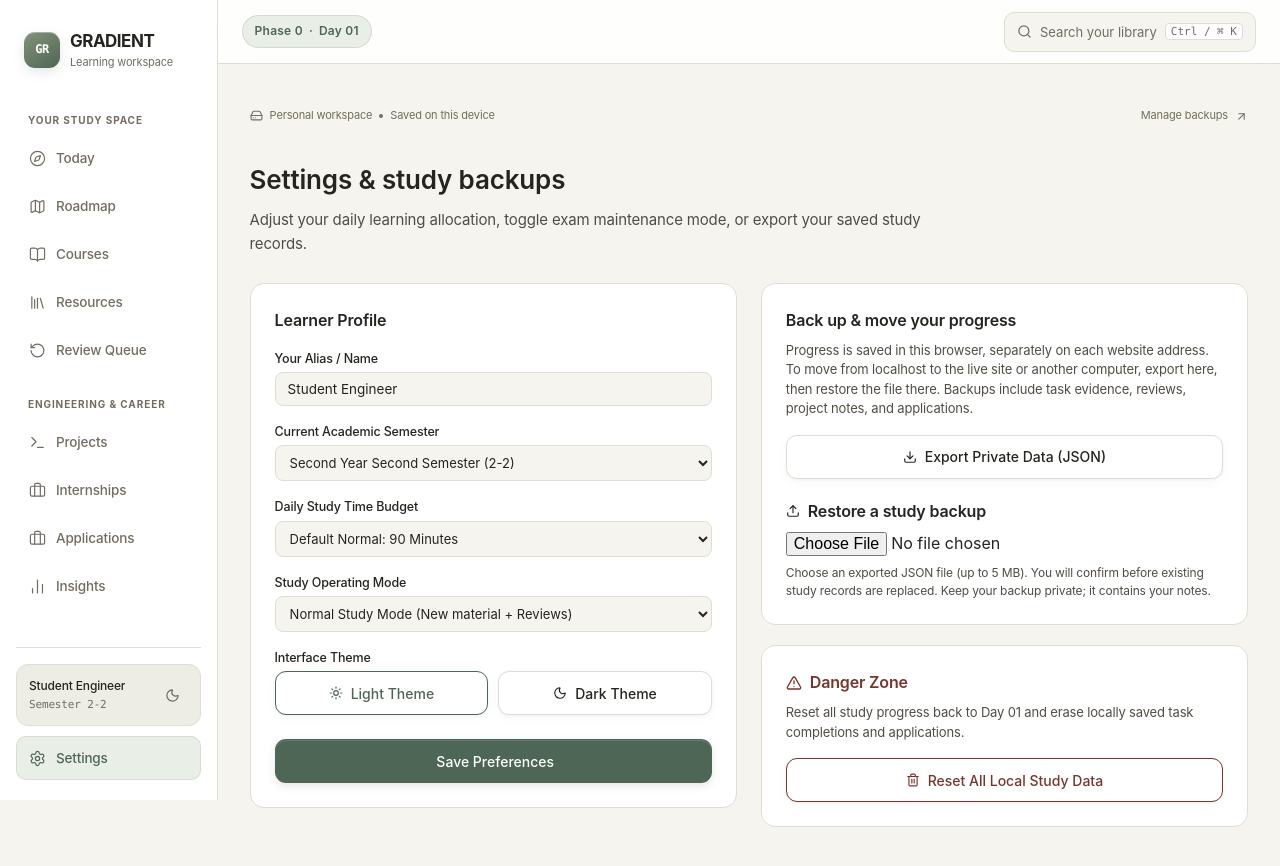
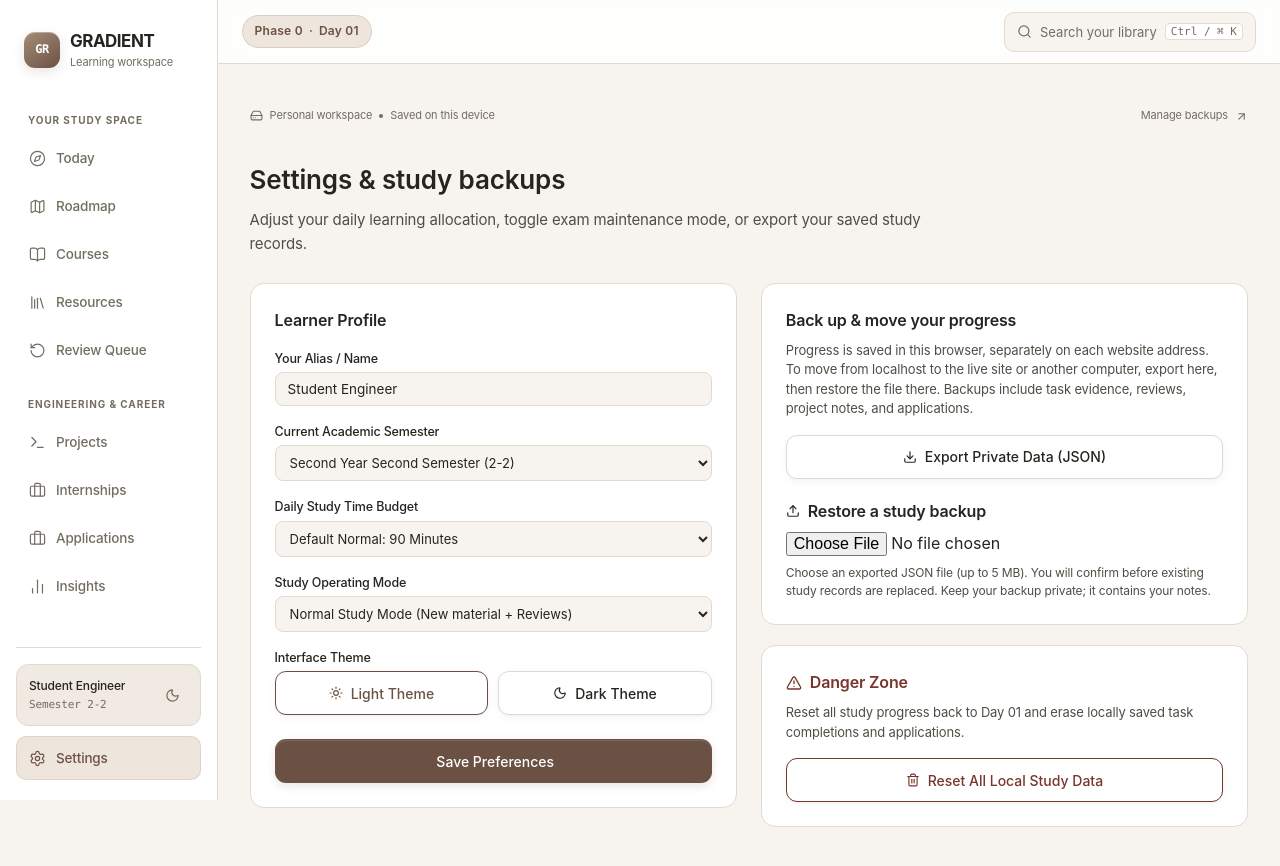
Before and after one commit to Charan610/Gradient, a Next.js app: page /app/settings in a window 1280 px wide. Shown: the top 866 px of the page. Built offline with nearby package versions, Linux system fonts and the light colour scheme.

Commit message:
style: use understated espresso ivory and champagne palette

```diff
--- a/src/app/layout.tsx
+++ b/src/app/layout.tsx
@@ -23,8 +23,8 @@ export const viewport: Viewport = {
   initialScale: 1,
   maximumScale: 5,
   themeColor: [
-    { media: '(prefers-color-scheme: light)', color: '#F5F4EE' },
-    { media: '(prefers-color-scheme: dark)', color: '#151B17' }
+    { media: '(prefers-color-scheme: light)', color: '#F7F4EF' },
+    { media: '(prefers-color-scheme: dark)', color: '#1B1816' }
   ]
 };
 
--- a/src/components/courses/Courses.module.scss
+++ b/src/components/courses/Courses.module.scss
@@ -34,9 +34,9 @@
 @media(max-width:600px) { .search { flex-basis:100%; } .filters { width:100%; button { flex:1; padding:8px; } } .lesson { padding:16px 12px; gap:10px; } .topicBody { padding-left:22px; } .heading { margin-bottom:22px; } }
 @media(prefers-reduced-motion:reduce) { .card { transition:none; } }
 
-.featured { background: radial-gradient(ellipse at 0% 100%, #a89e6426, transparent 60%), var(--hero-bg); color: var(--hero-text); border: 1px solid #ffffff15; box-shadow: 0 12px 30px #30281c0d; border-radius: 22px; }
-.featuredProgress { background: #ffffff06; border-color: #ffffff15; progress { accent-color: #C9C5A0; } }
-.featuredActions a:first-child { background: #FFFCF5; color: #25372E; border-radius: 10px; transition: transform 220ms var(--ease-out), box-shadow 180ms ease; &:hover { transform: translateY(-2px); box-shadow: 0 4px 16px #00000020; } }
+.featured { background: radial-gradient(ellipse at 0% 100%, #b49a7d20, transparent 60%), var(--hero-bg); color: var(--hero-text); border: 1px solid #ffffff15; box-shadow: 0 12px 30px #30281c0d; border-radius: 22px; }
+.featuredProgress { background: #ffffff06; border-color: #ffffff15; progress { accent-color: #D7C4A7; } }
+.featuredActions a:first-child { background: #FFFCF5; color: #302722; border-radius: 10px; transition: transform 220ms var(--ease-out), box-shadow 180ms ease; &:hover { transform: translateY(-2px); box-shadow: 0 4px 16px #00000020; } }
 .filters { border: 1px solid var(--hairline); padding: 5px; button { transition: color 180ms ease, background-color 180ms ease, box-shadow 180ms ease; &[aria-pressed='true'] { color: var(--accent); } } }
 .search { transition: border-color 180ms ease, box-shadow 180ms ease; &:focus-within { border-color: var(--accent); box-shadow: 0 0 0 3px color-mix(in srgb, var(--accent) 12%, transparent); } }
 .card { border-radius: 20px; box-shadow: var(--shadow-subtle); animation: workspace-enter 450ms var(--ease-out) backwards; transition: transform 300ms var(--ease-out), border-color 200ms ease, box-shadow 300ms ease; @for $i from 1 through 6 { &:nth-child(#{$i}) { animation-delay: #{$i * 35}ms; } } }
--- a/src/components/layout/SidebarNavigation.module.scss
+++ b/src/components/layout/SidebarNavigation.module.scss
@@ -157,7 +157,7 @@
 
 .sidebar { background: var(--surface); }
 .brand { gap: 10px; padding: 8px; margin-bottom: 30px; }
-.logoGlyph { width: 36px; height: 36px; border-radius: 11px; background: linear-gradient(145deg, #84937A, #4D6655); color: #fff; box-shadow: 0 4px 12px #324b3620, inset 0 1px 0 #ffffff55; font-size: 12px; }
+.logoGlyph { width: 36px; height: 36px; border-radius: 11px; background: linear-gradient(145deg, #A48D78, #6B5144); color: #fff; box-shadow: 0 4px 12px #4b362820, inset 0 1px 0 #ffffff55; font-size: 12px; }
 .brandName { letter-spacing: -.03em; font-size: 17px; font-weight: 750; }
 .brandSub { font-family: inherit; font-size: 11px; }
 .sectionLabel { font-family: inherit; font-size: 10px; font-weight: 650; letter-spacing: .09em; }
--- a/src/components/today/DayHero.module.scss
+++ b/src/components/today/DayHero.module.scss
@@ -90,8 +90,8 @@
   font-family: $font-mono;
 }
 
-.heroCard { background: radial-gradient(ellipse at 100% 0%, #a89e6426, transparent 65%), var(--hero-bg); color: var(--hero-text); border-color: #ffffff12; border-radius: 22px; padding: clamp(24px, 3vw, 36px); min-height: 280px; box-shadow: 0 8px 24px #30281c12; > :not(.heroArt) { position: relative; z-index: 1; } }
-.eyebrow { color: #D4CCAA; font-family: inherit; font-size: 10px; letter-spacing: .1em; }
+.heroCard { background: radial-gradient(ellipse at 100% 0%, #b49a7d20, transparent 65%), var(--hero-bg); color: var(--hero-text); border-color: #ffffff12; border-radius: 22px; padding: clamp(24px, 3vw, 36px); min-height: 280px; box-shadow: 0 8px 24px #30281c12; > :not(.heroArt) { position: relative; z-index: 1; } }
+.eyebrow { color: #DBCAAF; font-family: inherit; font-size: 10px; letter-spacing: .1em; }
 .modeBadge { color: var(--hero-muted); background: #ffffff0c; border-color: #ffffff24; border-radius: 20px; font-family: inherit; padding: 5px 10px; }
 .title { color: var(--hero-text); font-size: clamp(24px, 2.4vw, 34px); line-height: 1.2; max-width: 24ch; font-weight: 600; margin-top: 20px; letter-spacing: -.04em; }
 .goal { color: var(--hero-muted); font-size: 14px; max-width: 58ch; margin-top: 14px; line-height: 1.75; }
--- a/src/components/today/TaskRow.module.scss
+++ b/src/components/today/TaskRow.module.scss
@@ -139,7 +139,7 @@
   font-family: $font-mono;
 }
 
-.taskRow { border-radius: 12px; padding: 18px; transition: border-color 180ms ease, background-color 220ms ease, box-shadow 220ms ease; &:hover { border-color: color-mix(in srgb, var(--accent) 35%, var(--hairline)); box-shadow: 0 3px 12px #25372E06; } &.completed { background: color-mix(in srgb, var(--accent-soft) 40%, var(--surface)); border-color: color-mix(in srgb, var(--accent) 18%, var(--hairline)); } }
+.taskRow { border-radius: 12px; padding: 18px; transition: border-color 180ms ease, background-color 220ms ease, box-shadow 220ms ease; &:hover { border-color: color-mix(in srgb, var(--accent) 35%, var(--hairline)); box-shadow: 0 3px 12px #30272206; } &.completed { background: color-mix(in srgb, var(--accent-soft) 40%, var(--surface)); border-color: color-mix(in srgb, var(--accent) 18%, var(--hairline)); } }
 .checkbox { width: 26px; height: 26px; border-radius: 8px; position: relative; &::before { content: ''; position: absolute; inset: -9px; } &.checked svg { animation: check-pop 220ms var(--ease-out); } &:active { transform: scale(.92); } }
 .kindBadge { font-family: inherit; font-weight: 600; font-size: 10px; border-radius: 5px; color: var(--accent); background: var(--accent-soft); }
 .textBlock { min-width: 0; }
--- a/src/styles/_tokens.scss
+++ b/src/styles/_tokens.scss
@@ -1,7 +1,7 @@
 // ==============================================================================
 // FOUNDATION SCSS DESIGN SYSTEM: Design Tokens
 // Editorial Productivity / Quiet Technical Luxury
-// Warm stone / forest green / muted champagne accents
+// Soft ivory / espresso / taupe / muted champagne accents
 // ==============================================================================
 
 // Static Breakpoints
--- a/src/styles/globals.scss
+++ b/src/styles/globals.scss
@@ -7,23 +7,23 @@
 :root,
 [data-theme='light'] {
   color-scheme: light;
-  --brand-fill: #4D6655;
-  --hero-bg: #25372E;
+  --brand-fill: #6B5144;
+  --hero-bg: #302722;
   --hero-text: #FFFCF5;
   --hero-muted: #D5D0C2;
   --ease-out: cubic-bezier(.22, 1, .36, 1);
-  --canvas: #F5F4EE;
+  --canvas: #F7F4EF;
   --surface: #FFFFFF;
-  --surface-soft: #EEEDE5;
-  --surface-hover: #E6E5DB;
+  --surface-soft: #F0EAE2;
+  --surface-hover: #E9E0D5;
   --ink: #26241F;
   --ink-secondary: #514D45;
   --muted: #736D61;
-  --hairline: #DDDFD3;
+  --hairline: #E3DACE;
   --hairline-subtle: #EEEBE4;
-  --accent: #4D6655;
-  --accent-soft: #E9EEE6;
-  --accent-hover: #3D5345;
+  --accent: #6B5144;
+  --accent-soft: #EEE5DC;
+  --accent-hover: #564035;
   --warning: #80674D;
   --warning-soft: #F5EFE8;
   --danger: #78352C;
@@ -34,18 +34,18 @@
 
 [data-theme='dark'] {
   color-scheme: dark;
-  --canvas: #151B17;
-  --surface: #1E2721;
-  --surface-soft: #29342B;
-  --surface-hover: #344036;
+  --canvas: #1B1816;
+  --surface: #26211E;
+  --surface-soft: #332B26;
+  --surface-hover: #40352E;
   --ink: #F3F0E8;
   --ink-secondary: #D4CEBF;
   --muted: #B1A897;
-  --hairline: #3B473D;
-  --hairline-subtle: #2D382F;
-  --accent: #B6C6A7;
-  --accent-soft: #29382C;
-  --accent-hover: #CBD6BF;
+  --hairline: #4A3E34;
+  --hairline-subtle: #382F29;
+  --accent: #D5BEA6;
+  --accent-soft: #3A2F28;
+  --accent-hover: #E6D4BF;
   --warning: #BCA384;
   --warning-soft: #2E261E;
   --danger: #D47E72;
@@ -112,7 +112,7 @@ select {
   gap: 10px;
   background: var(--brand-fill);
   color: #fff !important;
-  box-shadow: 0 3px 8px #324b3620, inset 0 1px 0 #ffffff24;
+  box-shadow: 0 3px 8px #4b362820, inset 0 1px 0 #ffffff24;
   font-size: 14px;
   font-weight: 500;
   padding: 8px 12px 8px 16px;
@@ -137,8 +137,8 @@ select {
 
   &:hover {
     transform: translateY(-1px);
-    background-color: #3D5345;
-    box-shadow: 0 6px 18px #324b3630;
+    background-color: #564035;
+    box-shadow: 0 6px 18px #4b362830;
   }
 
   &:active {
```
Also changed, not shown: 1 other file (tests, documents, lock files or other folders).
